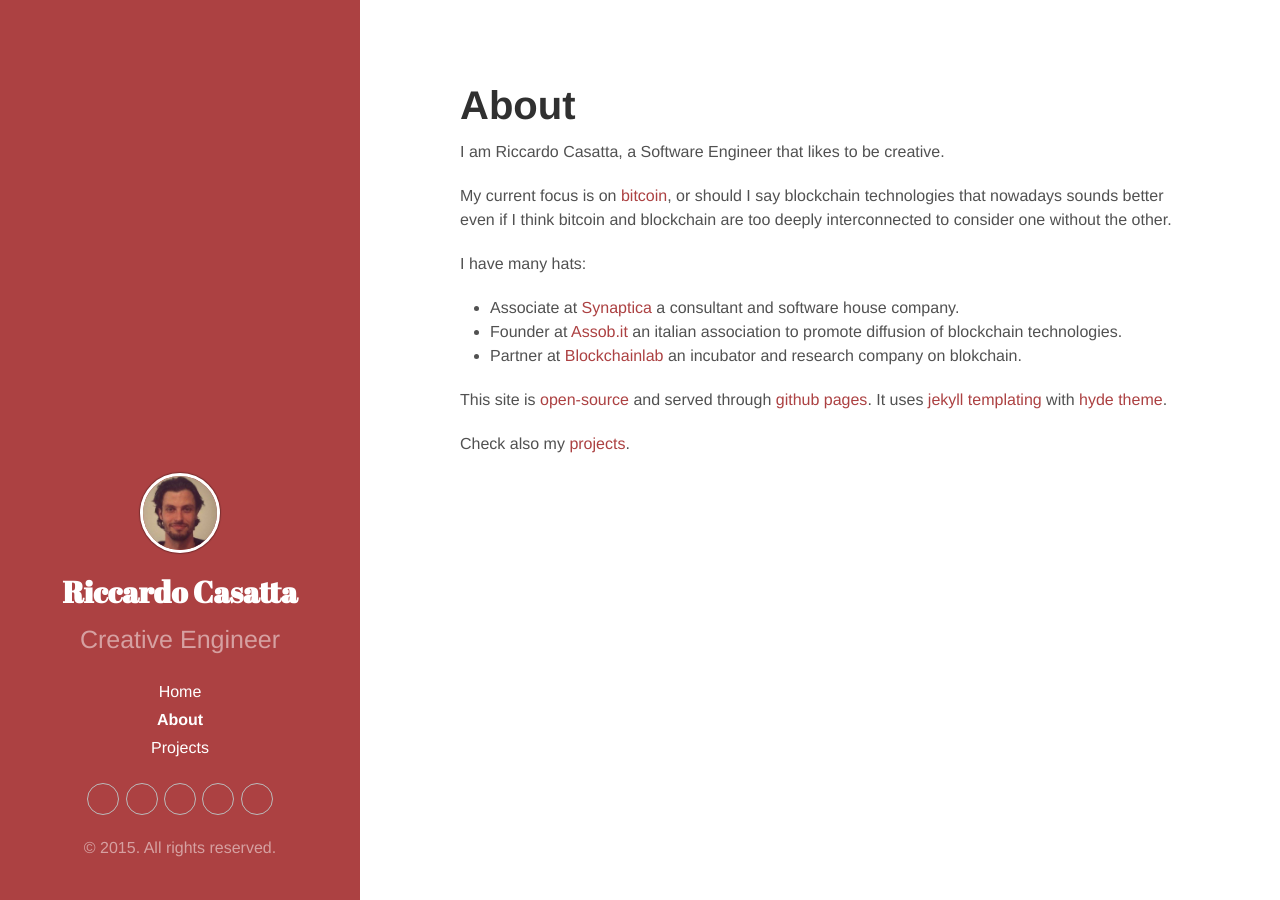
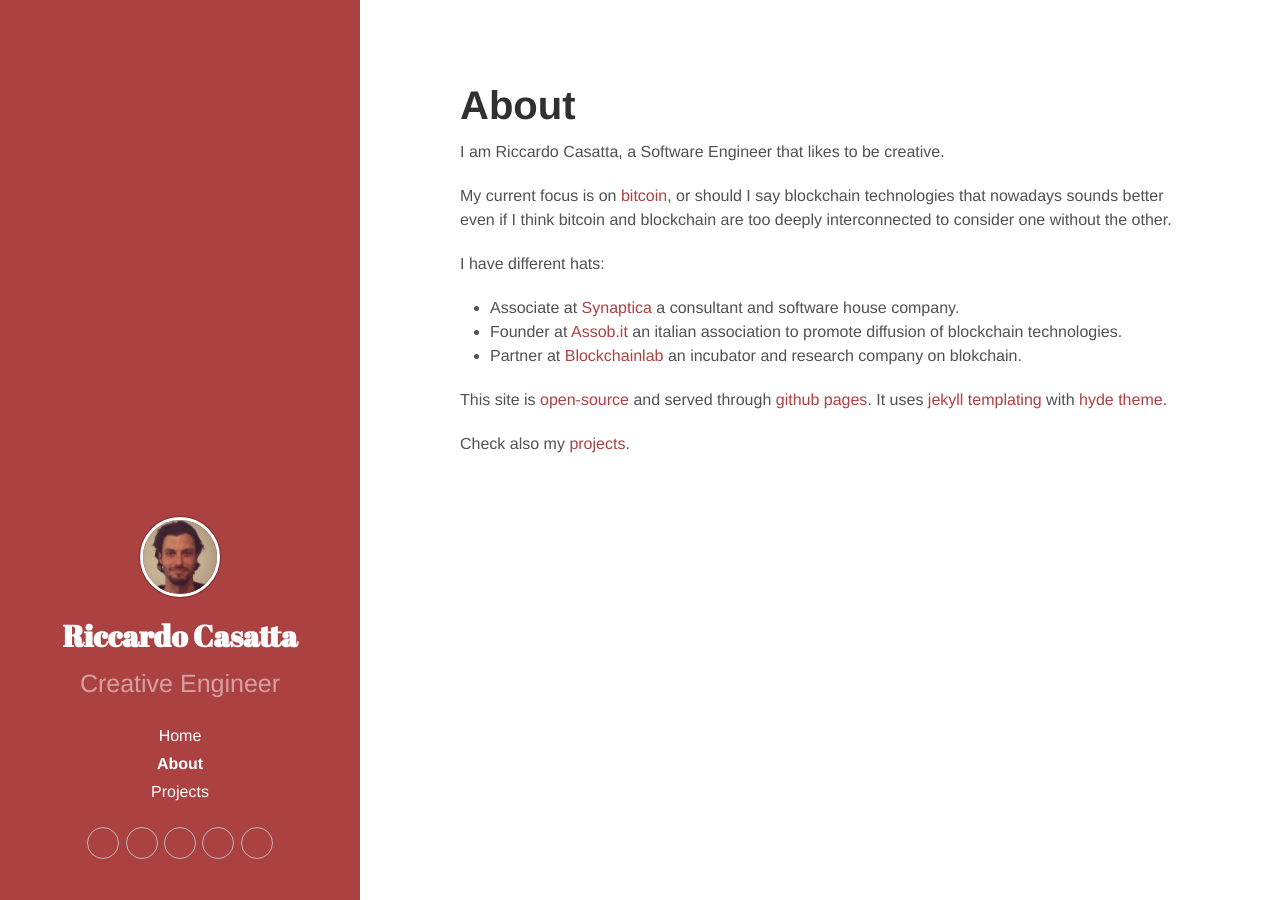
Before and after one commit to RCasatta/riccardo.casatta.it, a Jekyll site: the page built from about.md, in a window 1280 px wide. Built offline with Jekyll 4.4.1, drawn with Linux system fonts in a browser that asks for light colours; some web fonts are replaced.

Commit message:
removing "rights reserved" and changed a word in about

```diff
--- a/_includes/sidebar.html
+++ b/_includes/sidebar.html
@@ -77,6 +77,6 @@
   </ul>
 </nav>
 
-    <p>&copy; {{ site.time | date: '%Y' }}. All rights reserved.</p>
+    <!--<p>{{ site.time | date: '%Y' }}</p>-->
   </div>
 </div>
--- a/about.md
+++ b/about.md
@@ -8,7 +8,7 @@ I am Riccardo Casatta, a Software Engineer that likes to be creative.
 
 My current focus is on [bitcoin](http://bitcoin.org), or should I say blockchain technologies that nowadays sounds better even if I think bitcoin and blockchain are too deeply interconnected to consider one without the other.
 
-I have many hats:
+I have different hats:
 
 * Associate at [Synaptica](http://synaptica.info) a consultant and software house company.
 * Founder at [Assob.it](http://assob.it) an italian association to promote diffusion of blockchain technologies.
```
